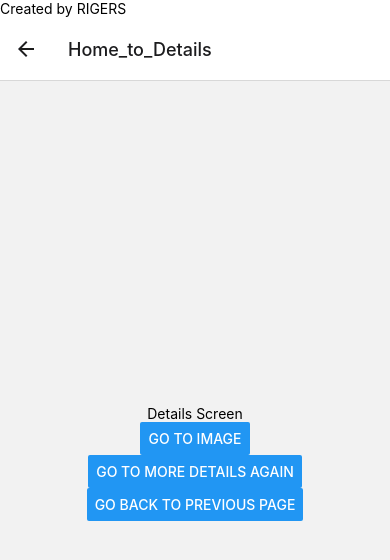
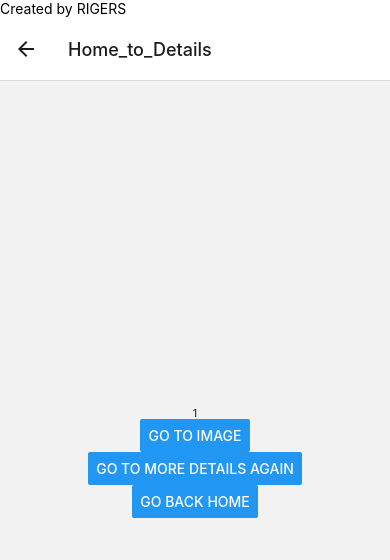
Before and after one commit to rigersleka/native-fundamentals, a React Native app: screen /App_to_Home in a window 390 px wide. Both pictures are taken after a click on the button "GO TO DETAILS". Shown: the top 560 px of the page. Built offline with nearby package versions, Linux system fonts and the light colour scheme.

Commit message:
pass simple parameter

```diff
--- a/src/screens/DetailsScreen.js
+++ b/src/screens/DetailsScreen.js
@@ -3,11 +3,11 @@ import React from 'react';
 import { View, Button, Text, StyleSheet } from 'react-native';
 
 const DetailsScreen = ({ navigation, route }) => {
-  console.log(route);
-
+  const {screenNumber} = route.params; // desctruct item of params
+  console.log(screenNumber);
   return (
     <View style={styles.mainView}>
-      <Text>Details Screen</Text>
+      <Text style={{fontSize: 10}}>{screenNumber}</Text>
       <Button
         title='Go to Image'
         onPress={() => {
@@ -17,11 +17,11 @@ const DetailsScreen = ({ navigation, route }) => {
       <Button
         title='Go to More Details Again'
         onPress={() => {
-          navigation.push('Details_to_Details');
+          navigation.push('Details_to_Details', {screenNumber: (screenNumber + 1)});
         }}
       />
       <Button
-        title='Go Back to Previous Page'
+        title='Go Back Home'
         onPress={() => {
           navigation.goBack(); //similiar to pop() (popTo() - directly to first screen)
         }}
--- a/src/screens/HomeScreen.js
+++ b/src/screens/HomeScreen.js
@@ -2,14 +2,11 @@ import React from 'react';
 import { Button, View, Text, StyleSheet } from 'react-native';
 
 const HomeScreen = ( {navigation, route} ) => {
-  console.log(route);
-
   return (
     <View style={styles.mainView}>
-      <Text>Home Screen</Text>
         <Button
           title="Go to Details"
-          onPress={() => {navigation.navigate("Home_to_Details")}}/>
+          onPress={() => {navigation.navigate("Home_to_Details", {screenNumber: 1})}}/>
     </View>
   )
 };
```
